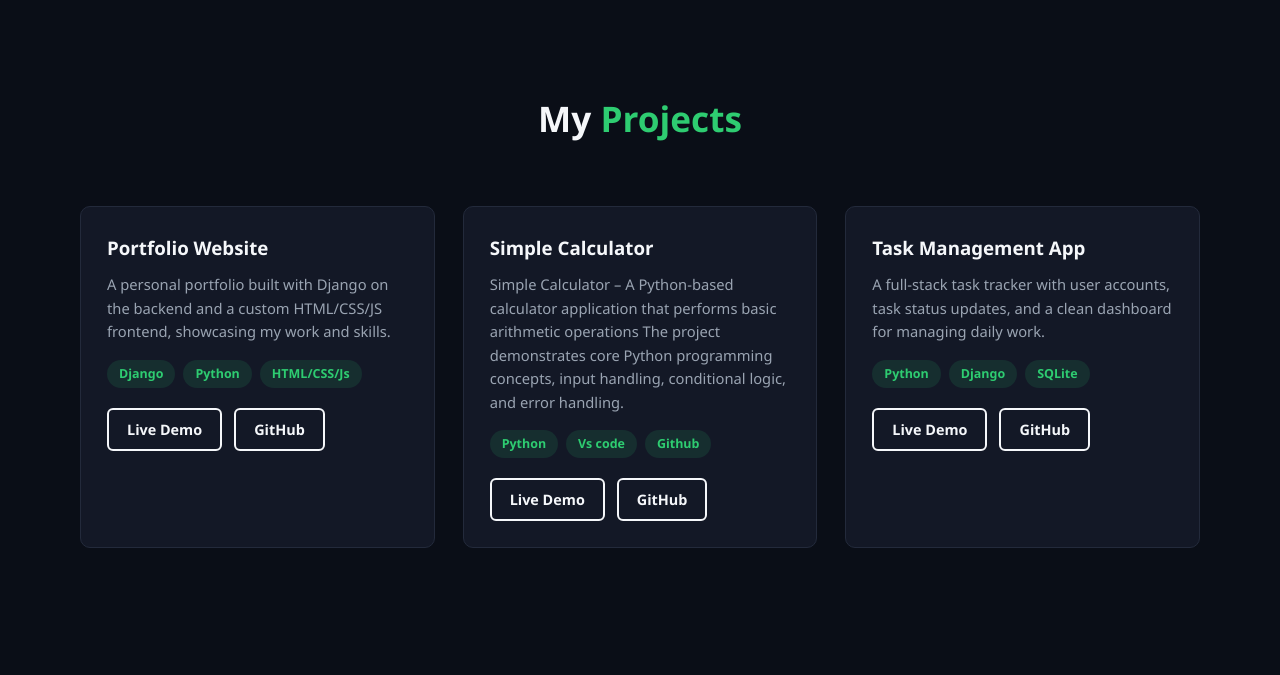
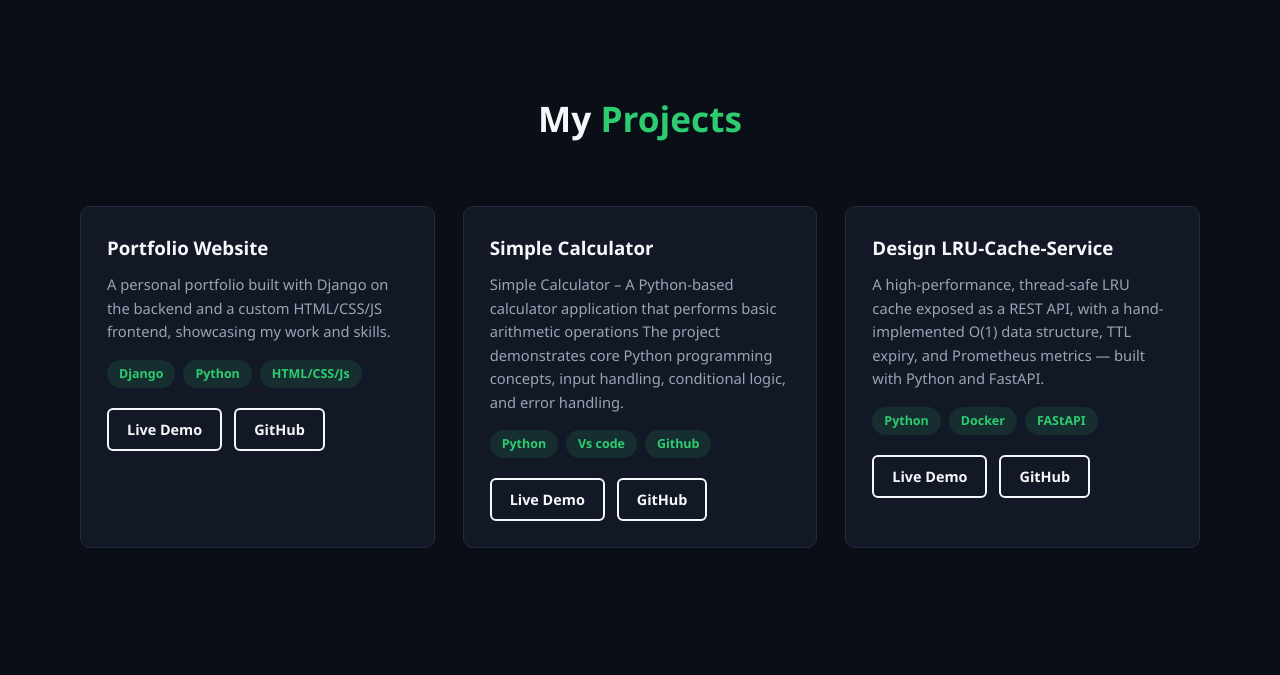
Before and after one commit to srinuanekalla-del/django_own_portfolio, a Django app: page / in a window 1280 px wide. Shown: the part 1984-2659 px from the top of the page. Run offline with Django 5.2, Linux system fonts and the light colour scheme.

Commit message:
project  developed

```diff
--- a/backend/templates/index.html
+++ b/backend/templates/index.html
@@ -170,15 +170,15 @@
 
       <div class="project-card">
         <div class="project-info">
-          <h3>Task Management App</h3>
-          <p>A full-stack task tracker with user accounts, task status
-             updates, and a clean dashboard for managing daily work.</p>
+          <h3>Design LRU-Cache-Service</h3>
+          <p>A high-performance, thread-safe LRU cache exposed as a REST API,
+            with a hand-implemented O(1) data structure, TTL expiry, and Prometheus metrics — built with Python and FastAPI.</p>
           <div class="tech-tags">
-            <span>Python</span><span>Django</span><span>SQLite</span>
+            <span>Python</span><span>Docker</span><span>FAStAPI</span>
           </div>
           <div class="project-links">
             <a href="#" class="btn btn-outline small">Live Demo</a>
-            <a href="#" class="btn btn-outline small">GitHub</a>
+            <a href="https://github.com/srinuanekalla-del/lru-cache-service.git" class="btn btn-outline small">GitHub</a>
           </div>
         </div>
       </div>
```
